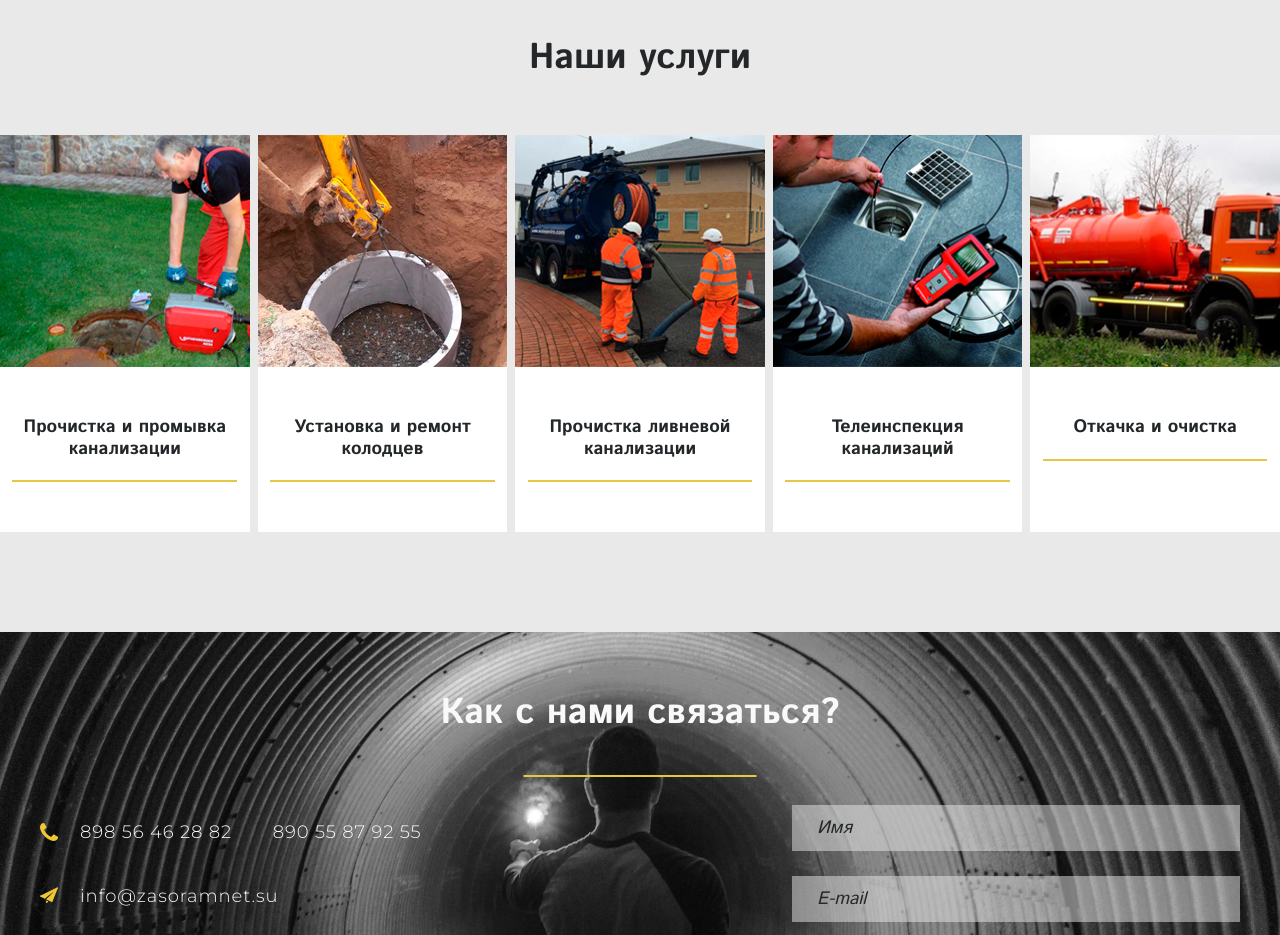
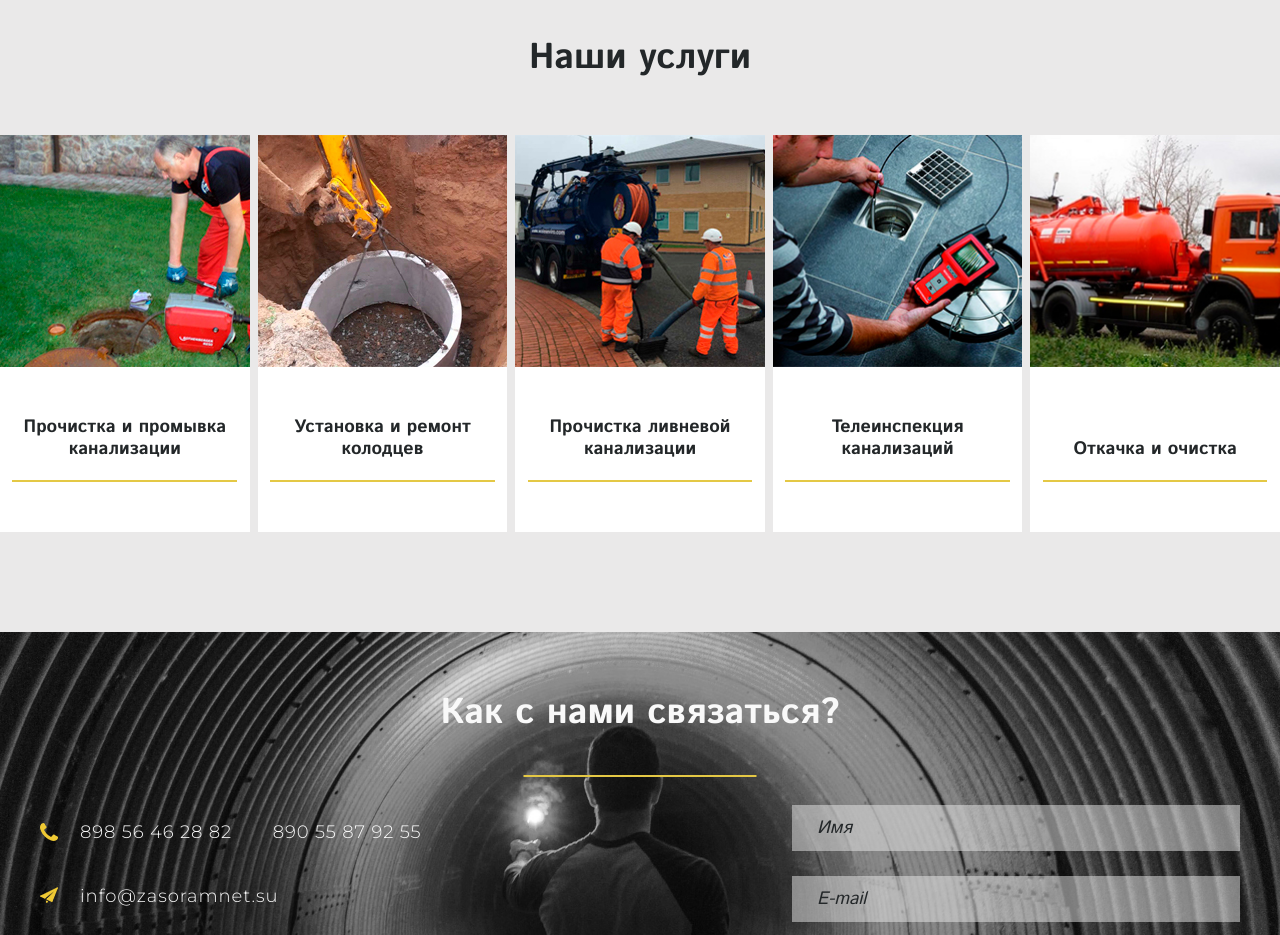
Before and after one commit to Verta-master/agrochem, a website: page index.html in a window 1280 px wide. Shown: the part 2180-3115 px from the top of the page. Drawn offline with nearby package versions, Linux system fonts and the light colour scheme; files that its build step writes are made by us from their sources.

Commit message:
Internal adaptive

```diff
--- a/less/blocks/service.less
+++ b/less/blocks/service.less
@@ -20,6 +20,10 @@
   position: relative;
   width: 19.5%;
   padding-bottom: 50px;
+  display: flex;
+  flex-direction: column;
+  justify-content: flex-start;
+  align-items: center;
   background-color: #fff;
 
   &:hover {
@@ -33,6 +37,7 @@
 .service__title {
   width: 90%;
   margin: 0 auto;
+  margin-top: auto;
   padding-top: 50px;
   padding-bottom: 20px;
   font-size: 18px;
```
